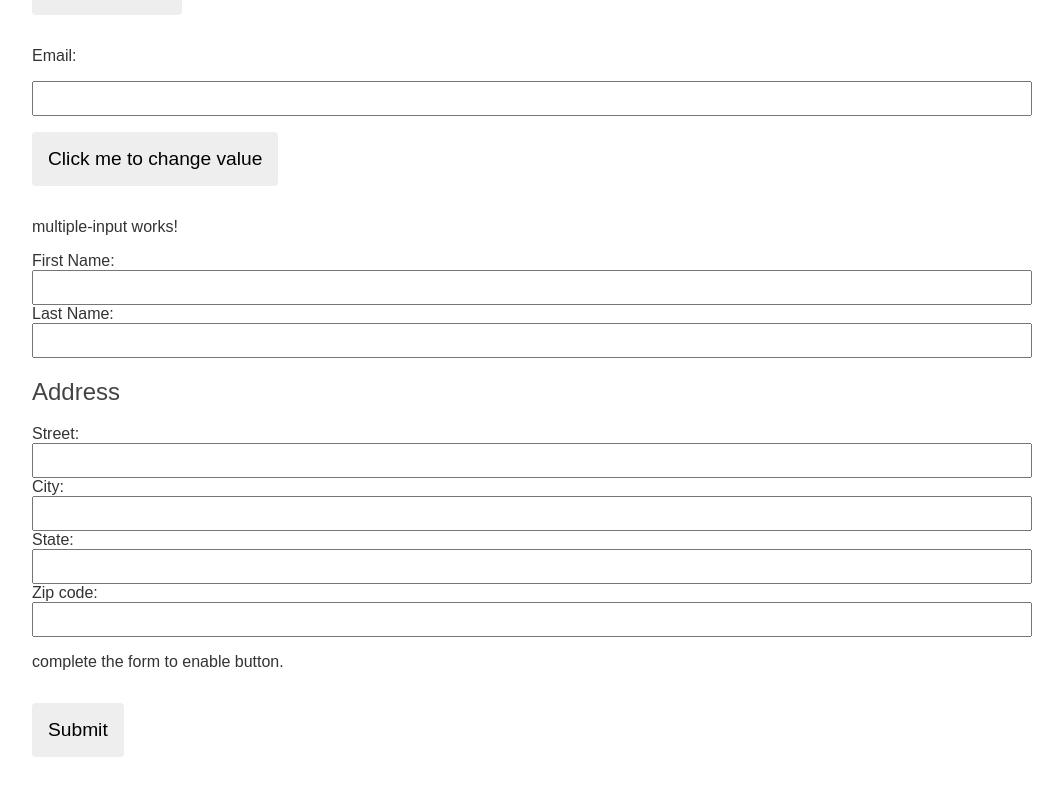
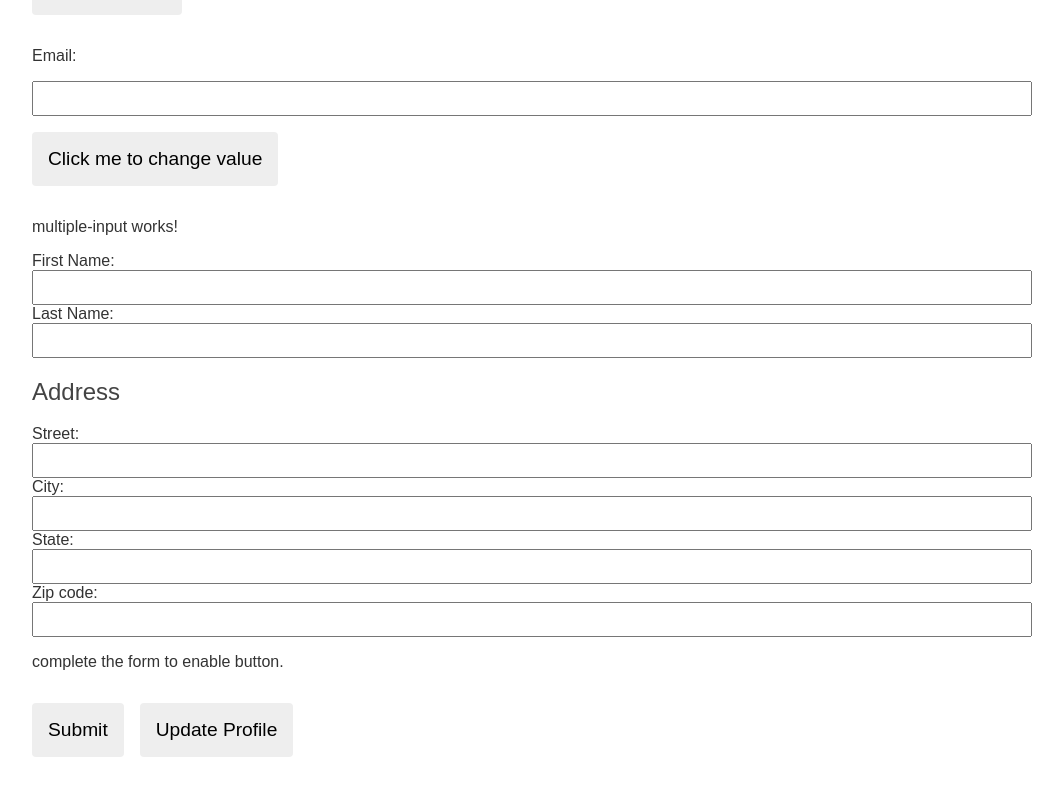
Before and after one commit to hoanganh8815/angular-reactive-form, an Angular app: page / in a window 1280 px wide. Shown: the part 395-1190 px from the top of the page, without its empty margins (108-1171 px from the left). Built offline with nearby package versions, Linux system fonts and the light colour scheme.

Commit message:
2 files modified

```diff
--- a/src/app/multiple-input/multiple-input.component.html
+++ b/src/app/multiple-input/multiple-input.component.html
@@ -24,4 +24,6 @@
 
   <p>complete the form to enable button.</p>
   <button type="submit" [disabled]="!multiFormGroup.valid">Submit</button>
+
+  <button type="button" (click)="updateProfile()">Update Profile</button>
 </form>
--- a/src/app/multiple-input/multiple-input.component.ts
+++ b/src/app/multiple-input/multiple-input.component.ts
@@ -21,4 +21,13 @@
   onSubmit() {
     console.warn(this.multiFormGroup.value);
   }
+
+  updateProfile(){
+    this.multiFormGroup.patchValue({
+      firstName: 'Nancy',
+      address:{
+        street: '1123 Drew Street'
+      }
+    })
+  }
 }
```
